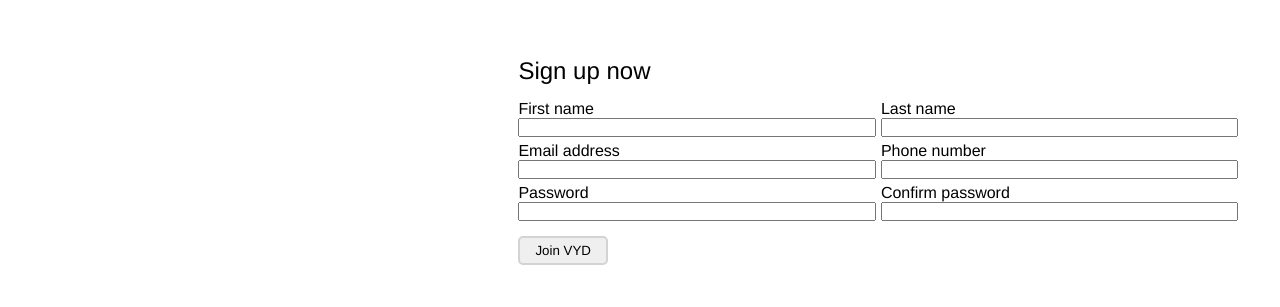
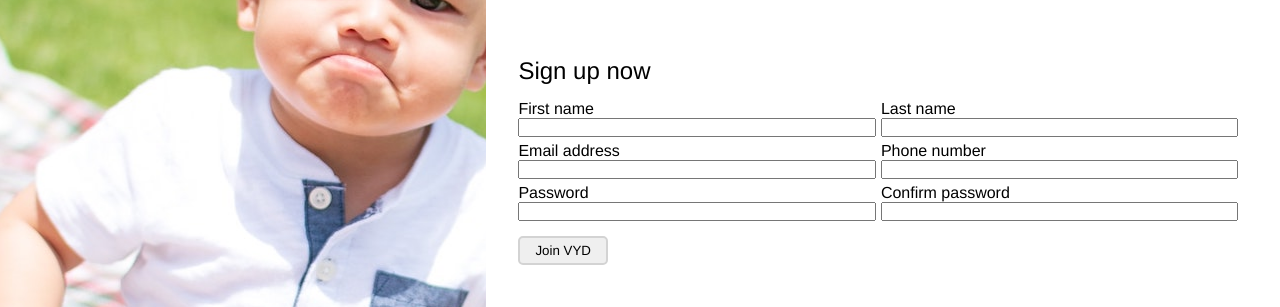
Before and after one commit to t-hanafin/form-validation-project, a plain HTML site: page index.html in a window 1280 px wide. Shown: the part 158-465 px from the top of the page. Drawn offline with Linux system fonts and the light colour scheme.

Commit message:
rename background image reference

```diff
--- a/styles.css
+++ b/styles.css
@@ -19,7 +19,7 @@ a {
     flex-direction: column;
     text-align: center;
     width: 40vw;
-    background-image: url(./VYP_child.jpg);
+    background-image: url(./VYD_unhappy_child.jpg);
     background-position: center;
     background-size: auto;
     background-repeat: no-repeat;
```
